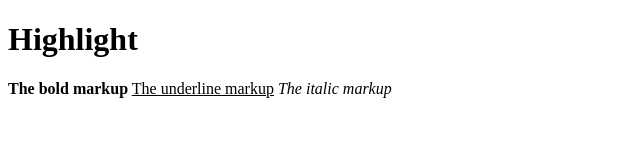
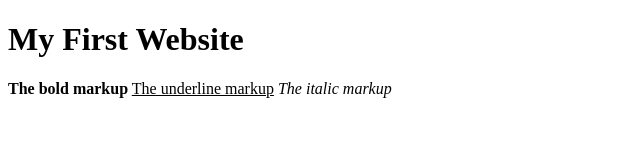
Before and after one commit to OwaisEjaz/my-first-webiste, a plain HTML site: page index.html in a window 1280 px wide. Shown: the whole page, without its empty margins (0-640 px from the left). Drawn offline with Linux system fonts and the light colour scheme.

Commit message:
My first website

```diff
--- a/First Assingment.html
+++ b/index.html
@@ -8,7 +8,7 @@
 </head>
 <body>
 
-<h1>Highlight</h1>
+<h1>My First Website</h1>
 <b>The bold markup</b>
 <u>The underline markup</u>
 <i>The italic markup</i>
```
